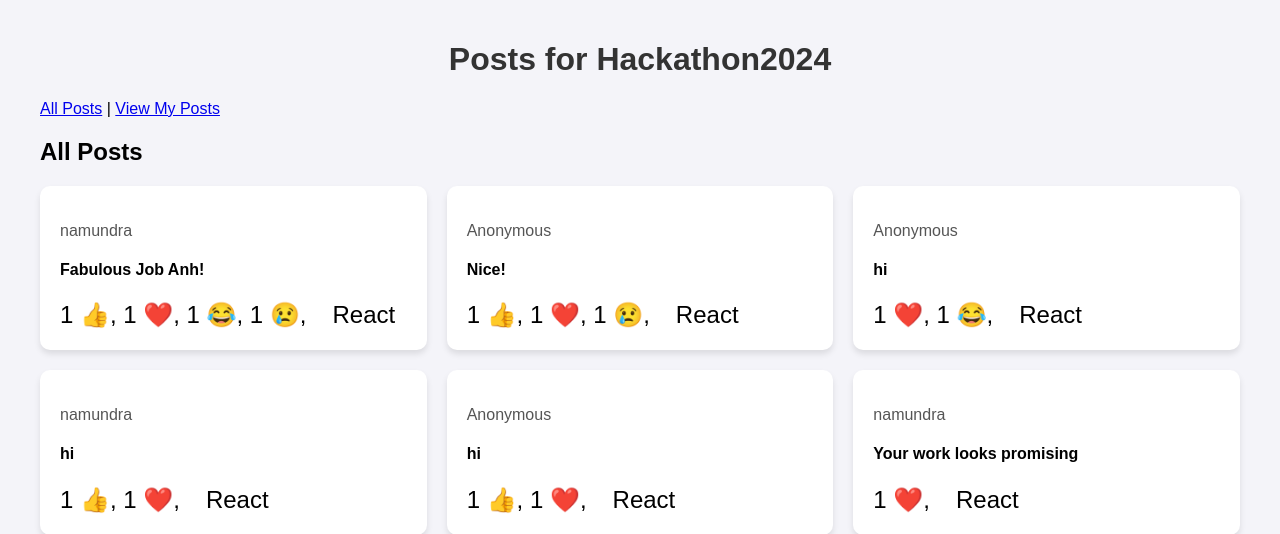
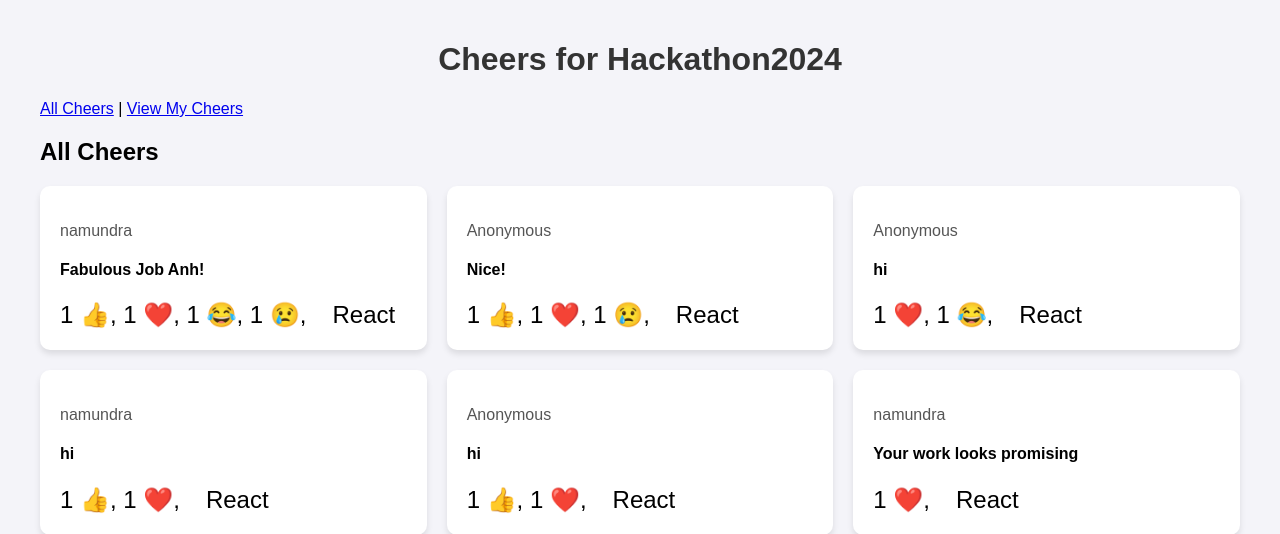
Before and after one commit to namundra-microsoft/Microsoft-Cheers, a Django app: page /appreciation/posts/1/ in a window 1280 px wide. Shown: the top 534 px of the page. Run offline with Django 5.2, Linux system fonts and the light colour scheme; data comes from the database, SQL or seed files in the repository.

Commit message:
new addition

```diff
--- a/appreciation_project/appreciation/templates/appreciation/create_post.html
+++ b/appreciation_project/appreciation/templates/appreciation/create_post.html
@@ -30,7 +30,7 @@
 </head>
 <body>
     <div class="container">
-        <h1>Create a Post for {{ event.name }}</h1>
+        <h1>Create Cheers for {{ event.name }}</h1>
 
         <form method="POST">
             {% csrf_token %}
--- a/appreciation_project/appreciation/templates/appreciation/event_list.html
+++ b/appreciation_project/appreciation/templates/appreciation/event_list.html
@@ -154,7 +154,7 @@
                 {% endif %}
 
                 <a href="{% url 'post_list' event.id %}">
-                    <button>View Posts</button>
+                    <button>View Cheers</button>
                 </a>
             </div>
         {% endfor %}
@@ -167,10 +167,10 @@
             <button class="create-event-button">Create New Event</button>
         </a>
 
-        <!-- Button to view team members -->
+<!--
         <a href="{% url 'team_members' %}">
             <button class="create-event-button">View Team Members</button>
-        </a>
+        </a> -->
     </div>
 
 </body>
--- a/appreciation_project/appreciation/templates/appreciation/post_list.html
+++ b/appreciation_project/appreciation/templates/appreciation/post_list.html
@@ -2,29 +2,29 @@
 <!DOCTYPE html>
 <html>
 <head>
-    <title>Posts for {{ event.name }}</title>
+    <title>Cheers for {{ event.name }}</title>
     <link rel="stylesheet" href="{% static 'poststyle.css' %}">
 </head>
 <body>
     <div class="container">
-        <h1>Posts for {{ event.name }}</h1>
+        <h1>Cheers for {{ event.name }}</h1>
 
         <div class="tab-navigation">
             <!-- Toggle between all posts and view my posts -->
-            <a href="{% url 'post_list' event.id %}">All Posts</a> |
-            <a href="{% url 'view_my_posts' event.id %}">View My Posts</a>
+            <a href="{% url 'post_list' event.id %}">All Cheers</a> |
+            <a href="{% url 'view_my_posts' event.id %}">View My Cheers</a>
         </div>
 
         {% if my_posts_view %}
-            <h2>Posts dedicated to you</h2>
+            <h2>Cheers dedicated to you</h2>
         {% else %}
-            <h2>All Posts</h2>
+            <h2>All Cheers</h2>
         {% endif %}
 
         <!-- Create Post Button (only show when the event is active) -->
         {% if is_active %}
         <div class="create-post">
-            <a href="{% url 'create_post' event.id %}">Create a new post</a>
+            <a href="{% url 'create_post' event.id %}">Cheer someone! </a>
         </div>
         {% endif %}
 
```
